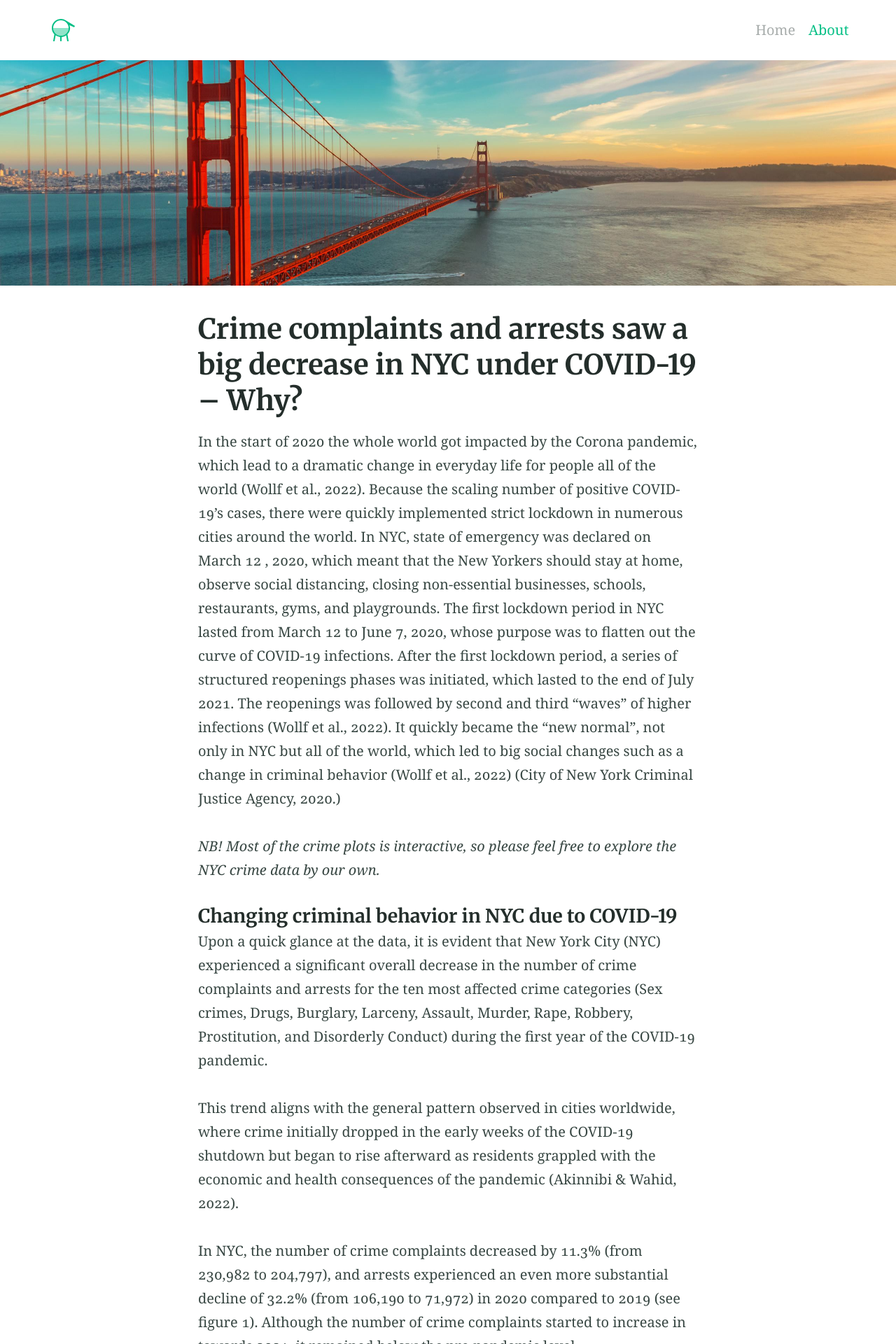
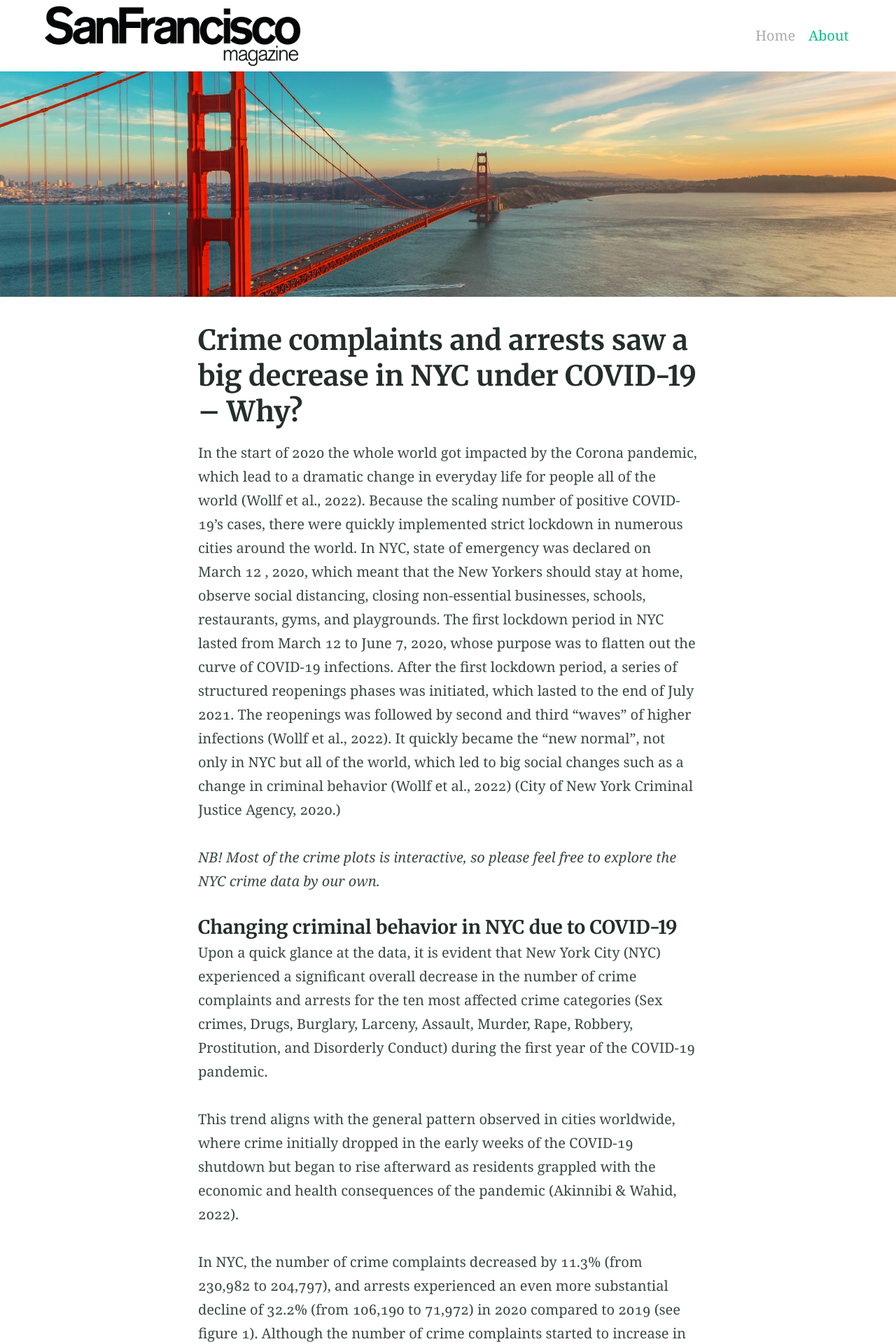
Before and after one commit to Juansgll/Juansgll.github.io, a Jekyll site: the page built from index.md, in a window 1280 px wide. Shown: the top 1920 px of the page at 70% size. Built offline with Jekyll 4.4.1, drawn with Linux system fonts in a browser that asks for light colours.

Commit message:
Update _config.yml

```diff
--- a/_config.yml
+++ b/_config.yml
@@ -94,7 +94,7 @@ defaults:
 encoding: utf-8 # Make sure the encoding is right
 lang: en-GB # Set the site language
 title: "Alembic" # Site name or title, also used in jekyll-seo-tag
-logo: "/assets/logos/logo.svg" # Site logo, also used in jekyll-seo-tag
+logo: "/assets/logos/SANF_mag_black.png" # Site logo, also used in jekyll-seo-tag
 description: "Alembic is a starting point for Jekyll projects. Rather than starting from scratch, this boilerplate is designed to get the ball rolling immediately" # Site description and default description, also used in jekyll-seo-tag
 url: "https://alembic.darn.es" # Site url, also used in jekyll-seo-tag
 baseurl: ""
```
